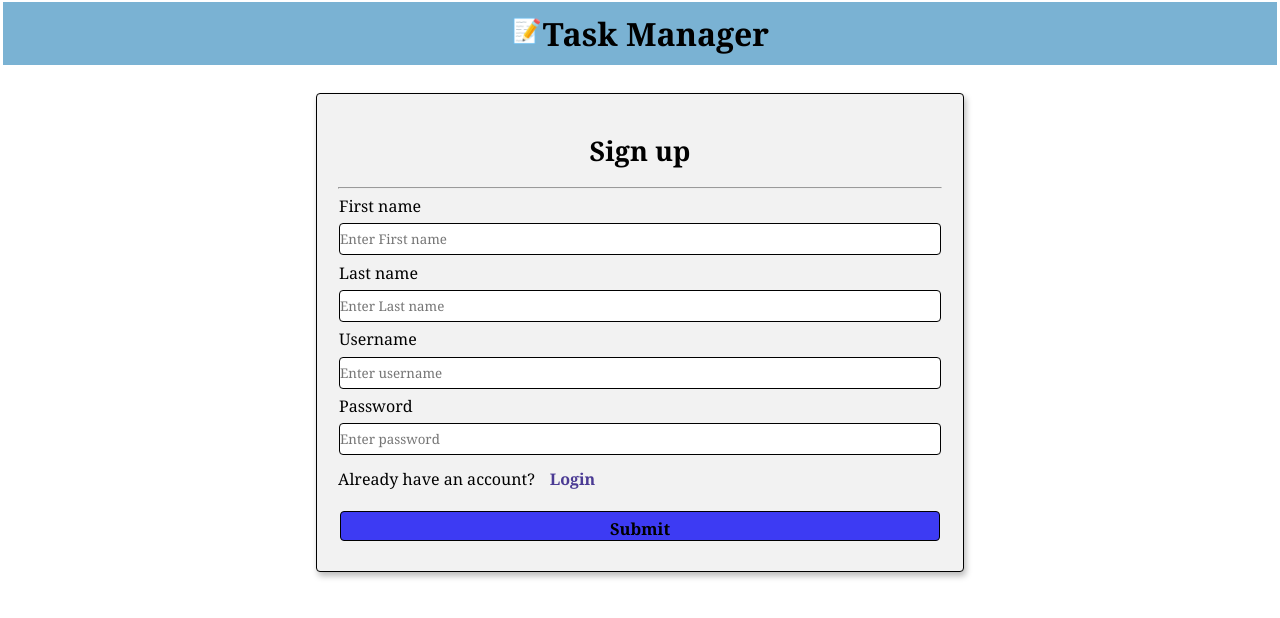
After one commit to Kpriyad2909/Taskmanager, a Django app: page /signup/ in a window 1280 px wide. The commit adds this page. Shown: the top 618 px of the page. Run offline with Django 5.2, Linux system fonts and the light colour scheme.

Commit message:
Updated edit form logic and fixed field prefill issue

```diff
--- /dev/null
+++ b/tasks/Templates/tasks/signup.html
@@ -0,0 +1,55 @@
+{% extends 'tasks/base.html' %}
+{% load static %}
+{% block content %}
+<!DOCTYPE html>
+<html lang="en">
+<head>
+    <title>Login</title>
+</head>
+<body>
+    <div class = "registerpage">
+        <!-- Login form -->
+        <form class = "signuppageview" method="post">
+            {% csrf_token %}
+          <!-- Login heading -->
+            <h2>Sign up</h2>
+            <hr>
+            <!-- Display error/success messages -->
+              {% if messages %}
+                 {% for message in messages %}
+                   <div class="alert1 {{ message.tags }}" role="alert">
+                      {{ message }}
+                   </div>
+                 {% endfor %}
+              {% endif %}
+            <!-- Username input field -->
+            <div class="formreg-input">
+                <!-- Label and input for First name -->
+              <label for="fname">First name</label>
+              <input type="text" id="fname" name="first_name" placeholder="Enter First name" required>
+            </div>
+            <div class="formreg-input">
+                <!-- Label and input for last name -->
+              <label for="lname">Last name</label>
+              <input type="text" id="lname" name="last_name" placeholder="Enter Last name" required>
+            </div>
+           <div class="formreg-input">
+                <!-- Label and input for username -->
+              <label for="username">Username</label>
+              <input type="text" id="username" name="username" placeholder="Enter username" required>
+            </div>
+            <!-- Password input field -->
+            <div class="formreg-input">
+              <!-- Label and input for password -->
+              <label for="password">Password</label>
+              <input type="password" id="password" name="password" placeholder="Enter password" required>
+            </div>
+            <!-- Link to registration page -->
+            <p>Already have an account?<a href="/login/" class="login">Login</a> </p>
+            <!-- Submit button -->
+            <button type="submit" class="button button8">Submit</button>
+        </form>
+    </div>
+</body>
+</html>
+{% endblock %}
--- a/tasks/forms.py
+++ b/tasks/forms.py
@@ -1,6 +1,6 @@
 from django import forms
 
-class TaskForm(forms.Form):
+class TasksInputForm(forms.Form):
     title = forms.CharField(required= True, max_length=15, label='Title')
     description = forms.CharField(required= True,widget=forms.TextInput, max_length=100, label='Description')
     duedate = forms.DateField(required=True, widget=forms.DateInput(attrs={'type': 'date'}))
--- a/tasks/static/style.css
+++ b/tasks/static/style.css
@@ -340,3 +357,156 @@ background-color: #F7374F;
   text-align: center;
   vertical-align: middle;
 }
+
+.new{
+  justify-content: space-evenly;
+  text-align: center;
+  margin-top: 15px;
+}
+
+.details1{
+  display: flex;
+  justify-content: center;
+   text-align: center;
+  font-size: 18px;
+  margin: 3px 4px;
+  }
+
+.details1 tr, .details td{
+   padding: 3.5px;
+  text-align: left;
+  line-height: 2.2;
+}
+
+.loginpageview{
+  display: table;
+  margin: 50px auto 0 auto;
+  padding: 20px;
+  border: 1px solid black;
+  border-radius: 4px;
+  line-height: 1.9;
+  height: 250px;
+  width: 400px;
+  background-color: #f2f2f2;
+  box-shadow: 2px 4px 6px 0px #bbb;
+
+}
+.frontpage{
+  width: 100%;
+}
+label{
+  display: inline-block;
+}
+
+.form-input input {
+  height: 30px;
+  width: 400px;
+  border-radius: 4px;
+  border: 1.5px solid black;
+}
+
+.button7{
+  font-size: 16.5px;
+  text-align: center;
+  font-style: normal;
+  font-weight: bold;
+  border: 1.5px solid black;
+  height: 30px;
+  width: 400px;
+  background-color:#3D3BF3;
+  display: block;
+  margin: 10px auto;
+   border-radius: 4px;
+}
+
+.button7:hover{
+  background-color: #006f98;
+}
+
+.register {
+  color: #4B3B94;
+  font-weight: bold;
+  text-decoration: none;
+  background: none;
+  border: none;
+  padding: 0;
+  border-radius: 0;
+}
+
+.register:hover {
+  text-decoration: underline;
+  color: #302172;
+}
+
+.login {
+  color: #4B3B94;
+  font-weight: bold;
+  text-decoration: none;
+  background: none;
+  border: none;
+  padding: 0;
+  border-radius: 0;
+}
+
+.login:hover {
+  text-decoration: underline;
+  color: #302172;
+}
+
+.alert1 {
+  padding: 4px;
+  border-radius: 4px;
+  color: white;
+  background-color: #D92C54;
+  margin-top: 8px;
+  height: 25px;
+}
+
+.alert1.info {
+  background-color: #8ABB6C;
+}
+.alert1.error {
+  background-color: #D92C54;
+}
+
+.signuppageview{
+  display: table;
+  margin: 28px auto 0 auto;
+  padding: 20px;
+  border: 1px solid black;
+  border-radius: 4px;
+  line-height: 1.9;
+  height: 280px;
+  width: 500px;
+  background-color: #f2f2f2;
+  box-shadow: 2px 4px 6px 0px #bbb;
+
+}
+.frontpage{
+  width: 100%;
+}
+
+.formreg-input input {
+  height: 30px;
+  width: 600px;
+  border-radius: 4px;
+  border: 1.5px solid black;
+}
+
+.button8{
+  font-size: 16.5px;
+  text-align: center;
+  font-style: normal;
+  font-weight: bold;
+  border: 1.5px solid black;
+  height: 30px;
+  width: 600px;
+  background-color:#3D3BF3;
+  display: block;
+  margin: 10px auto;
+   border-radius: 4px;
+}
+
+.button8:hover{
+  background-color: #006f98;
+}
--- a/tasks/urls.py
+++ b/tasks/urls.py
@@ -4,14 +4,18 @@ from . import views
 app_name = 'tasks'
 
 urlpatterns = [
+    path('login/',views.login_page, name = "login"),
+    path('signup/',views.signup_page, name = "signup"),
     path("", views.list_tasks, name = "listtasks"),
     path("add/",views.add_tasks,name = "addtasks"),
-    # New (removes status from URL):
     path('marktaskascompleted/<int:task_id>/', views.mark_task_as_completed, name='marktaskascompleted'),
     path("delete/", views.delete_task, name="deletetask"),
-     path('edit/<int:task_id>/', views.task_form, name='edit_task'),
+    path('edit/<int:task_id>/', views.task_form, name='edit_task'),
 ]
 
 # http://127.0.0.1:8000/
 # http://127.0.0.1:8000/add/
 # http://127.0.0.1:8000//update/task_id/status/completed/
+# http://127.0.0.1:8000/delete/
+# http://127.0.0.1:8000/login/
+# http://127.0.0.1:8000/signup/
--- a/tasks/views.py
+++ b/tasks/views.py
@@ -1,7 +1,10 @@
 from django.shortcuts import render, redirect, get_object_or_404
 from django.http import HttpResponse
 from .models import Tasks
-from .forms import TaskForm
+from .forms import TasksInputForm
+from django.contrib import messages
+from django.contrib.auth import authenticate, login
+from django.contrib.auth.models import User
 
 # Create your views here.
 def list_tasks(request):
@@ -29,7 +32,7 @@ def list_tasks(request):
 
 def add_tasks(request):
      if request.method == 'POST':
-        form = TaskForm(request.POST)
+        form = TasksInputForm(request.POST)
         if form.is_valid():
          #form.save()
          Tasks.objects.create(
@@ -44,7 +47,7 @@ def add_tasks(request):
         else:
             print("Form errors:", form.errors)
      else:
-        form = TaskForm()
+        form = TasksInputForm()
      return render(request,"tasks/add_tasks.html",
                   {'form': form})
 
@@ -73,7 +76,7 @@ def delete_task(request):
 def task_form(request, task_id=None):
     task = get_object_or_404(Tasks, id=task_id)
     if request.method == 'POST':
-        form = TaskForm(request.POST)
+        form = TasksInputForm(request.POST)
         if form.is_valid():
             task.title = form.cleaned_data['title']
             task.description = form.cleaned_data['description']
@@ -82,10 +85,47 @@ def task_form(request, task_id=None):
             task.save()
             return redirect('tasks:listtasks')
     else:
-        form = TaskForm(initial={
+        form = TasksInputForm(initial={
             'title': task.title,
             'description' : task.description,
             'duedate': task.duedate,
             'priority': task.priority,
         })
     return render(request, 'tasks/add_tasks.html', {'form': form})
+
+def login_page(request):
+    if request.method == "POST":
+        username = request.POST.get('username')
+        password = request.POST.get('password')
+        if not User.objects.filter(username=username).exists():
+            messages.error(request, 'Invalid Username')
+            return redirect('tasks:login')
+        user = authenticate(username=username, password=password)
+        if user is None:
+            messages.error(request, "Invalid Password")
+            return redirect('tasks:login')
+        else:
+            login(request, user)
+            return redirect('tasks:listtasks')
+    return render(request, 'tasks/login.html')
+
+
+def signup_page(request):
+    if request.method == 'POST':
+        first_name = request.POST.get('first_name')
+        last_name = request.POST.get('last_name')
+        username = request.POST.get('username')
+        password = request.POST.get('password')
+        if User.objects.filter(username=username).exists():
+            messages.info(request, "Username already exists")
+            return redirect('tasks:signup')
+        user = User.objects.create_user(
+            username=username,
+            first_name=first_name,
+            last_name=last_name
+        )
+        user.set_password(password)
+        user.save()
+        messages.info(request, "Account created successfully! Please log in to continue")
+        return redirect('tasks:login')
+    return render(request, 'tasks/signup.html')
```
Also changed, not shown: other parts of tasks/static/style.css (+79 -62 lines), tasks/Templates/tasks/login.html (added, +46 -0 lines), db.sqlite3.
